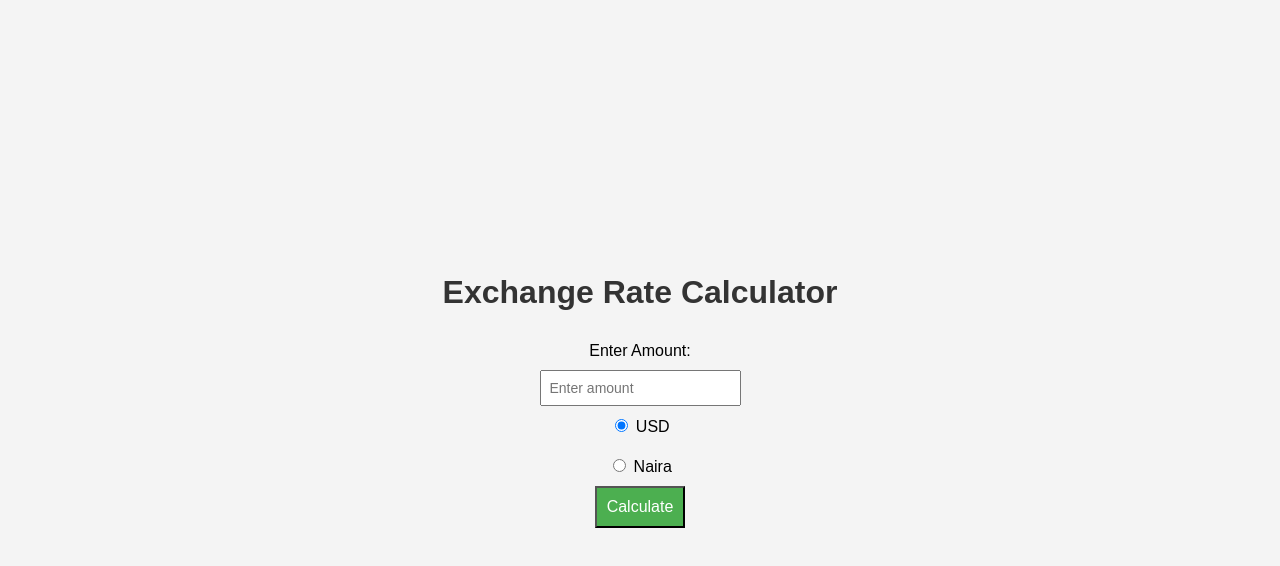
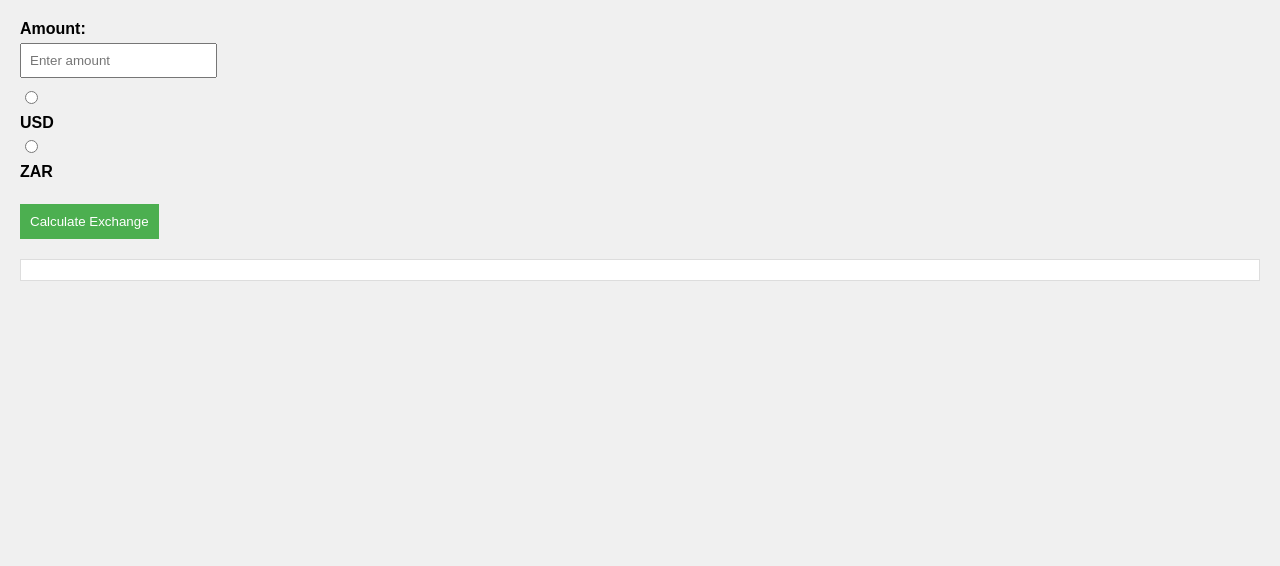
Before and after one commit to Franklin-FR/forex_calculator1, a plain HTML site: page index.html in a window 1280 px wide. Drawn offline with Linux system fonts and the light colour scheme.

Commit message:
changed the pair currency from dollar and naira to dollar and South African Rand and also tweaked the styling

```diff
--- a/index.html
+++ b/index.html
@@ -8,24 +8,23 @@
     <title>Document</title>
 </head>
 <body>
-     <h1>Exchange Rate Calculator</h1>
+  <label for="amount">Amount:</label>
+  <input type="number" id="amount" placeholder="Enter amount">
 
-  <label for="amount">Enter Amount:</label>
-  <input type="number" id="amount" placeholder="Enter amount" />
+  <br>
 
-  <label>
-    <input type="radio" name="currency" value="usd" checked />
-    USD
-  </label>
+  <input type="radio" name="currency" value="USD" id="usd">
+  <label for="usd">USD</label>
 
-  <label>
-    <input type="radio" name="currency" value="naira" />
-    Naira
-  </label>
+  <input type="radio" name="currency" value="ZAR" id="zar">
+  <label for="zar">ZAR</label>
 
-  <button onclick="calculateExchangeRate()">Calculate</button>
+  <br>
+
+  <button onclick="calculateExchange()">Calculate Exchange</button>
 
   <div id="result"></div>
+
 
     <script src="./script.js"></script>
 </body>
--- a/script.js
+++ b/script.js
@@ -1,18 +1,18 @@
 
-async function calculateExchangeRate() {
-    const amount = document.getElementById('amount').value;
-    const currency = document.querySelector('input[name="currency"]:checked').value;
+async function calculateExchange() {
+  const amount = document.getElementById('amount').value;
+  const currency = document.querySelector('input[name="currency"]:checked').value;
 
-    // const apiUrl = `https://api.exchangerate-api.com/v4/latest/${currency.toUpperCase()}`;
-  const apiUrl =  `https://v6.exchangerate-api.com/v6/a24dcd3797a9928758b58953/latest/USD${currency.toUpperCase()}`;
-    // https://v6.exchangerate-api.com/v6/a24dcd3797a9928758b58953/latest/USD
+  // Fetch exchange rate from the Frankfurter API
+  const apiUrl = `https://api.frankfurter.app/latest?from=${currency}`;
+  const response = await fetch(apiUrl);
+  const data = await response.json();
 
-    const response = await fetch(apiUrl);
-    const data = await response.json();
+  // Extract exchange rate for the selected currency
+  const exchangeRate = data.rates[currency === 'USD' ? 'ZAR' : 'USD'];
 
-    const exchangeRate = data.rates.USD;
-
-    const resultContainer = document.getElementById('result');
-    resultContainer.innerHTML = `Exchange Rate: 1 ${currency.toUpperCase()} = ${exchangeRate} USD<br>`;
-    // resultContainer.innerHTML += `Converted Amount: ${amount} ${currency.toUpperCase()} = ${(amount * exchangeRate)} USD`;
-    resultContainer.innerHTML += `Converted Amount: ${amount} ${currency.toUpperCase()} = ${(amount * exchangeRate).toFixed(2)} USD`;}
+  // Display the result
+  const resultContainer = document.getElementById('result');
+  resultContainer.innerHTML = `Exchange Rate: 1 ${currency} = ${exchangeRate.toFixed(2)} ${currency === 'USD' ? 'ZAR' : 'USD'}<br>`;
+  resultContainer.innerHTML += `Converted Amount: ${amount} ${currency} = ${(amount * exchangeRate).toFixed(2)} ${currency === 'USD' ? 'ZAR' : 'USD'}`;
+}
--- a/style.css
+++ b/style.css
@@ -1,36 +1,26 @@
 
 body {
   font-family: 'Arial', sans-serif;
-    background-color: #f4f4f4;
-    margin: 0;
-    padding: 0;
-    display: flex;
-    flex-direction: column;
-    align-items: center;
-    justify-content: center;
-    height: 100vh;
-  }
-
-  h1 {
-    color: #333;
+  background-color: #f0f0f0;
+  margin: 20px;
 }
 
 label {
+  font-weight: bold;
+  margin-bottom: 5px;
   display: block;
-    margin: 10px 0;
-    font-size: 16px;
 }
 
 input {
+  margin-bottom: 10px;
   padding: 8px;
-    font-size: 14px;
 }
 
 button {
   padding: 10px;
-    font-size: 16px;
-    background-color: #4CAF50;
+  background-color: #4caf50;
   color: white;
+  border: none;
   cursor: pointer;
 }
 
@@ -40,6 +30,7 @@ body {
 
 #result {
   margin-top: 20px;
-    font-size: 18px;
-    color: #333;
+  padding: 10px;
+  border: 1px solid #ddd;
+  background-color: #fff;
 }
```
Lines whose indentation alone changed are shown as unchanged.
